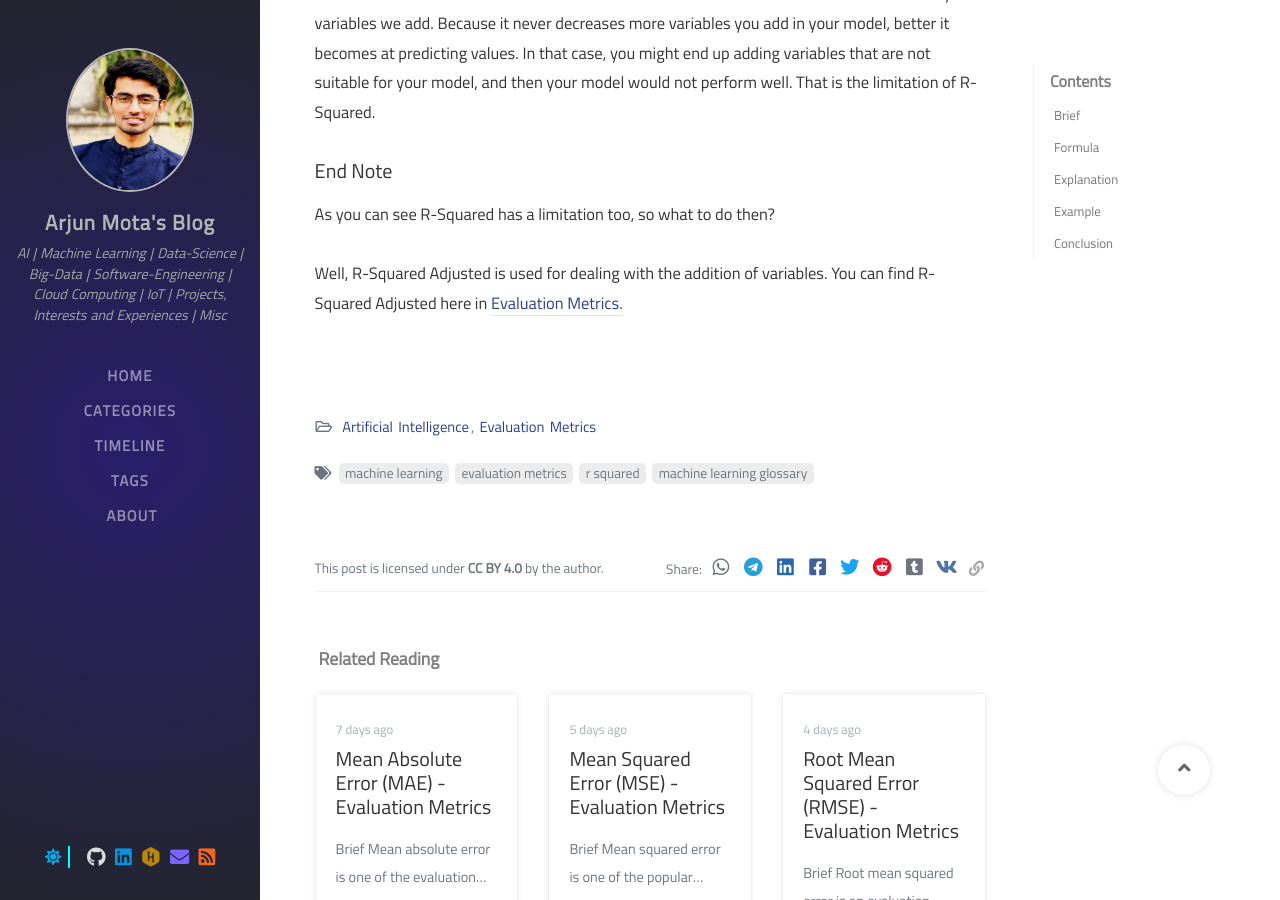
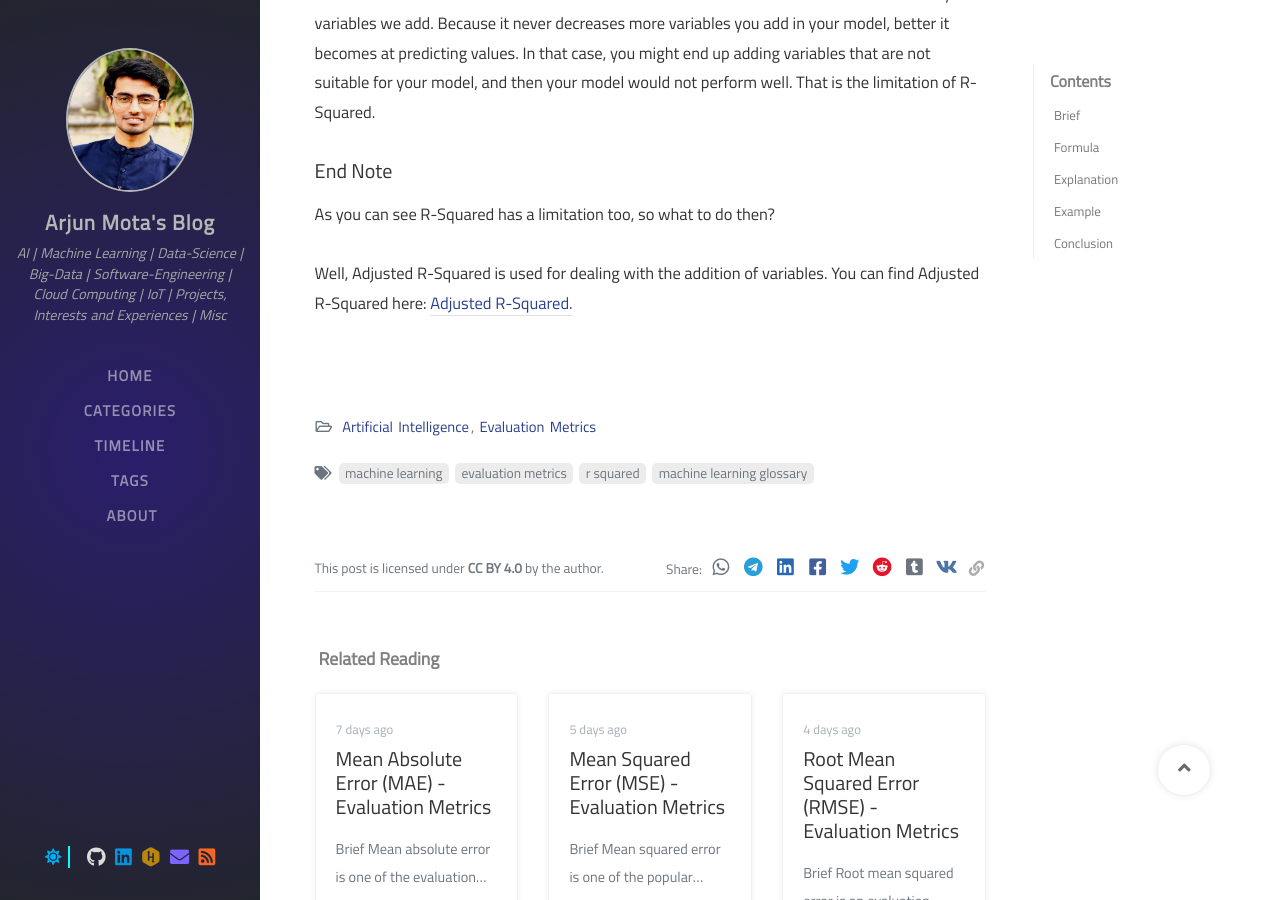
Before and after one commit to Arjun-Mota/arjun-mota.github.io, a Jekyll site: the page built from _posts/evaluation_metrics/2020-08-25-r-squared.md, in a window 1280 px wide and 900 px high, scrolled down 2228 px. Built offline with Jekyll 4.4.1, drawn with Linux system fonts in a browser that asks for light colours; nearby versions of some CDN libraries; some web fonts are replaced; comment, search, counter and statistics services are not loaded.

Commit message:
Modified: link in r-squared article

```diff
--- a/_posts/evaluation_metrics/2020-08-25-r-squared.md
+++ b/_posts/evaluation_metrics/2020-08-25-r-squared.md
@@ -85,4 +85,4 @@ R-squared only increases as the number of variables gets added as it is not cons
 ### End Note
 
 As you can see R-Squared has a limitation too, so what to do then?<br/><br/>
-Well, R-Squared Adjusted is used for dealing with the addition of variables. You can find R-Squared Adjusted here in <a href="/categories/evaluation-metrics"> Evaluation Metrics.</a><br/>
+Well, Adjusted R-Squared is used for dealing with the addition of variables. You can find Adjusted R-Squared here: <a href="/posts/adjusted-r-squared/"> Adjusted R-Squared.</a><br/>
```
